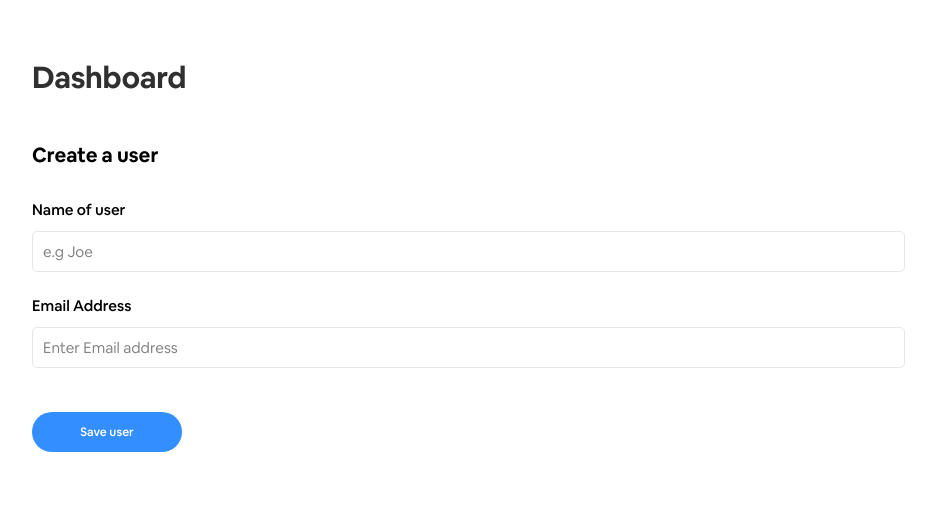
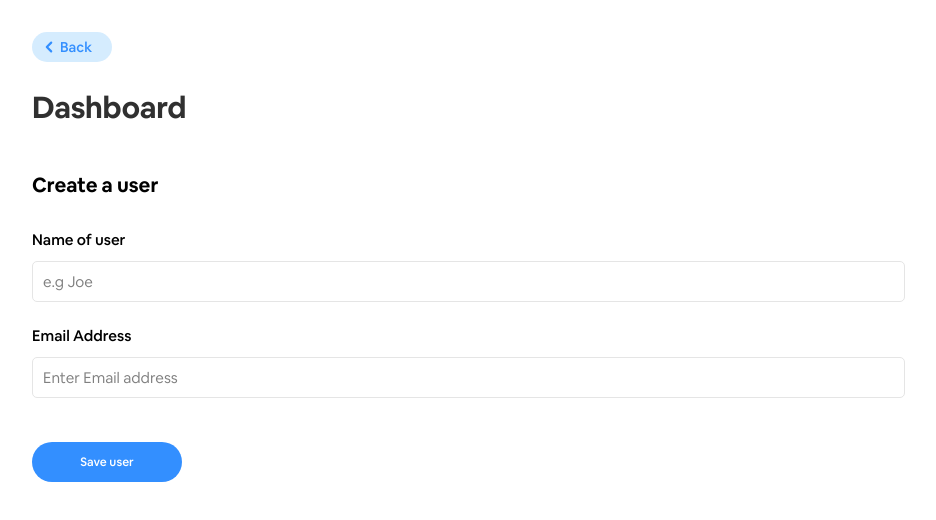
Before and after one commit to kwameaj67/proexe, a React (Create React App) app: page /create-user in a window 1280 px wide. Shown: the top 520 px of the page, without its empty margins (0-936 px from the left). Built offline with nearby package versions, Linux system fonts and the light colour scheme.

Commit message:
added backButton to pages

```diff
--- a/src/pages/EditPage/Edit.js
+++ b/src/pages/EditPage/Edit.js
@@ -1,6 +1,6 @@
 import React, { useState, useEffect } from 'react'
 import './edit.css'
-import { Header, } from '../../components/index'
+import { Header, BackButton} from '../../components/index'
 import { useDispatch } from 'react-redux'
 import { useLocation, useNavigate, useParams } from 'react-router-dom'
 import { editUserAction } from '../../redux/slices/userSlice'
@@ -53,6 +53,7 @@ const EditPage = () => {
     }, [formErrors])
     return (
         <div className="user_container">
+            <BackButton goBackAction={() => { navigate('/') }} />
             <Header />
             <div className="user_content">
                 {/* <pre>{JSON.stringify(formErrors, undefined, 2)}</pre> */}
--- a/src/pages/NewUserPage/NewUser.js
+++ b/src/pages/NewUserPage/NewUser.js
@@ -1,10 +1,9 @@
 import React, { useState, useEffect } from 'react'
 import './user.css'
-import { Header } from '../../components/index'
+import { Header, BackButton } from '../../components/index'
 import { useDispatch } from 'react-redux'
 import { addUserAction } from '../../redux/slices/userSlice'
 import { useNavigate } from 'react-router-dom'
-// import {  toaster } from 'evergreen-ui'
 
 const NewUserPage = () => {
     const dispatch = useDispatch()
@@ -33,7 +32,7 @@ const NewUserPage = () => {
         e.preventDefault()
         setFormErrors(validateForm(formData))
         addUser()
-        setFormData({name:'',email:''})
+        setFormData({ name: '', email: '' })
         setIsSubmit(false)
         setFormErrors({})
         navigate("/")
@@ -58,6 +57,7 @@ const NewUserPage = () => {
     }, [formErrors])
     return (
         <div className="user_container">
+            <BackButton goBackAction={() => { navigate('/') }} />
             <Header />
             <div className="user_content">
                 {/* <pre>{JSON.stringify(formErrors, undefined, 2)}</pre> */}
```
